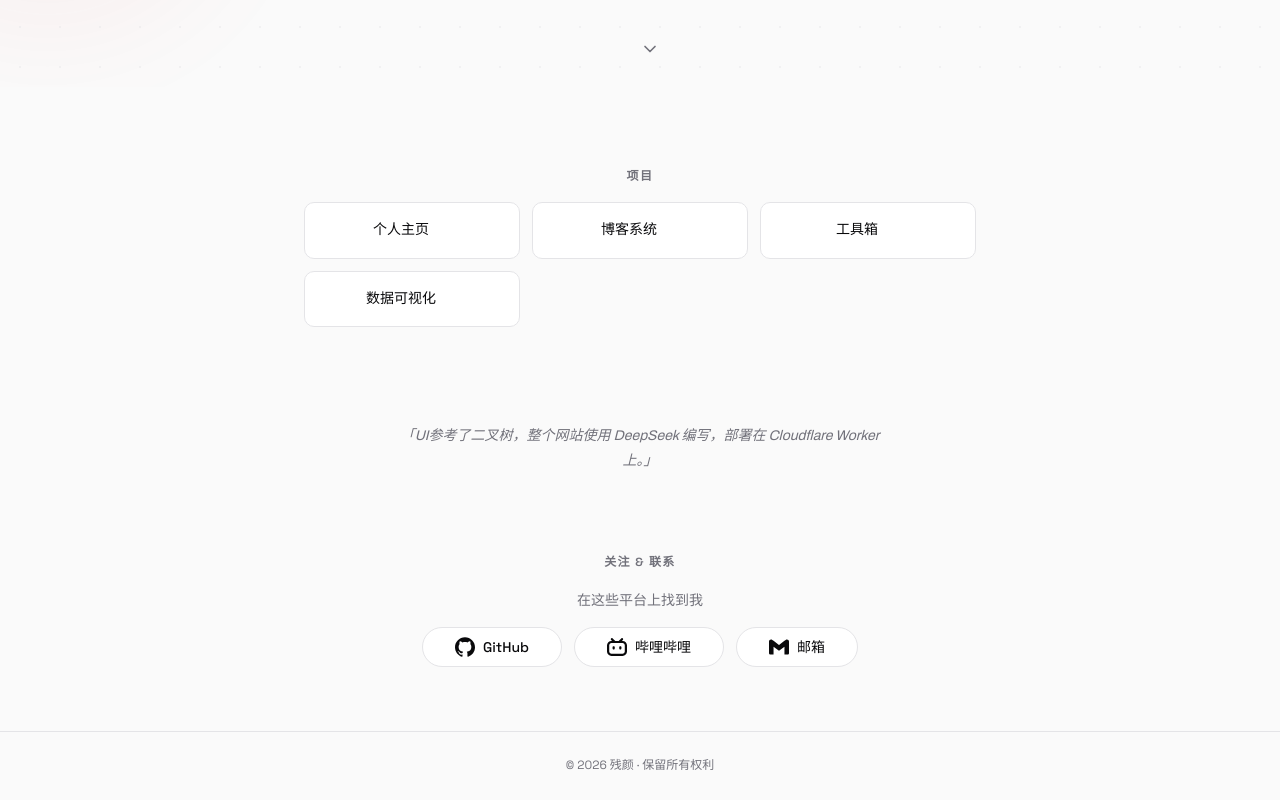
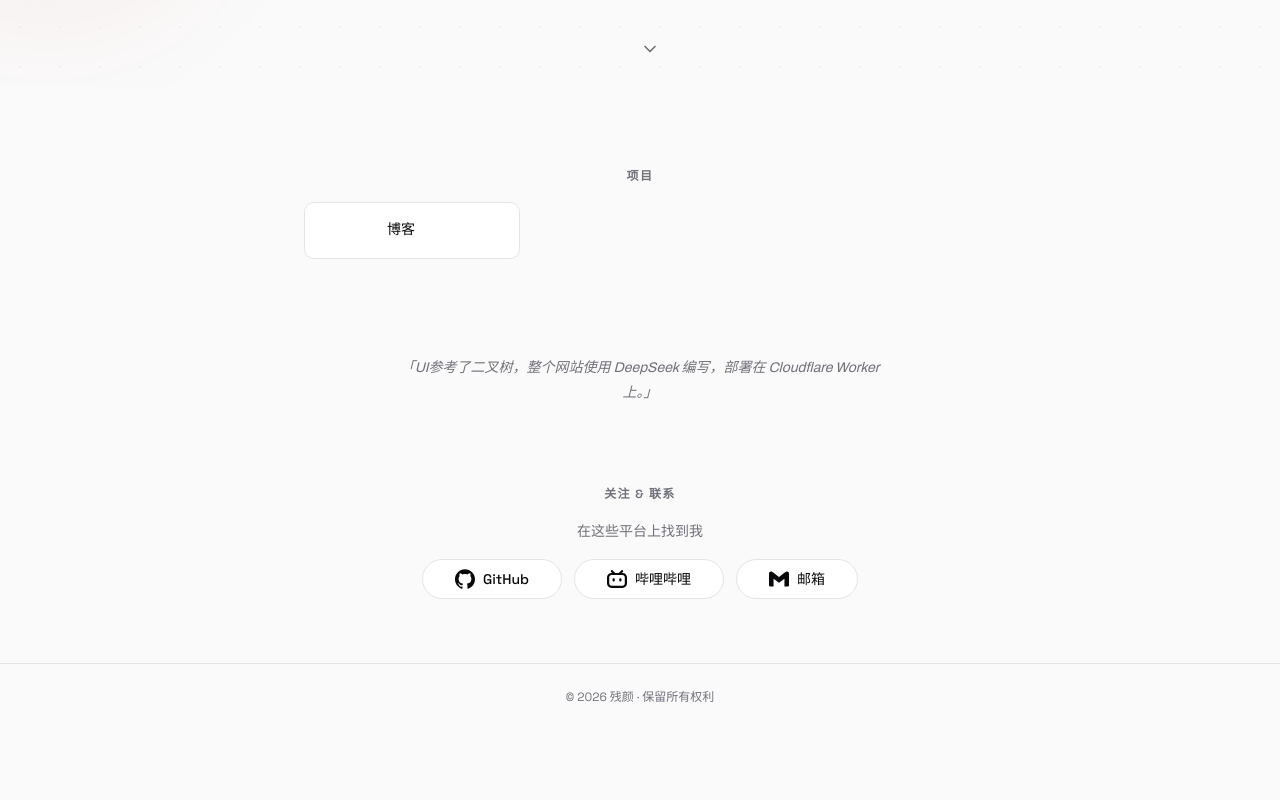
Before and after one commit to CanYanQwQ/home-page, a Vue app: page / in a window 1280 px wide. Shown: the part 713-1513 px from the top of the page. After the commit the page ends 1444 px from the top, so only its background shows below. Built offline with nearby package versions, Linux system fonts and the light colour scheme.

Commit message:
更新个人链接：GitHub / 哔哩哔哩 / 邮箱 / 博客项目

```diff
--- a/src/App.vue
+++ b/src/App.vue
@@ -119,7 +119,7 @@ import SiteFooter from './components/SiteFooter.vue'
 const navItems = [
   { label: '项目', href: '#projects' },
   { label: '联系', href: '#contact' },
-  { label: 'GitHub', href: 'https://github.com/your-username' },
+  { label: 'GitHub', href: 'https://github.com/CanYanQwQ' },
 ]
 
 // ---------- 主题 ----------
--- a/src/config.js
+++ b/src/config.js
@@ -17,7 +17,7 @@ export const siteConfig = {
   siteUrl: 'https://example.com/',
   seo: {
     // 页面描述（用于搜索引擎摘要与社交分享）
-    description: '残颜的个人主页 —— 全栈开发者，专注 Web 开发与用户体验设计。查看项目作品，关注 GitHub / 哔哩哔哩。',
+    description: '残颜的个人主页 —— 全栈开发者，专注 Web 开发与用户体验设计。查看博客文章，关注 GitHub / 哔哩哔哩。',
     // 关键词（对 SEO 影响有限，供参考）
     keywords: '残颜,个人主页,全栈开发者,Web开发,前端,Vue,个人博客',
     // 社交分享封面图：放 public/og-image.png，或改为绝对 URL
@@ -31,29 +31,26 @@ export const siteConfig = {
     {
       label: 'GitHub',
       icon: 'github',
-      url: 'https://github.com/your-username',
+      url: 'https://github.com/CanYanQwQ',
       color: '#18181B',
     },
     {
       label: '哔哩哔哩',
       icon: 'bilibili',
-      url: 'https://space.bilibili.com/your-id',
+      url: 'https://space.bilibili.com/3546714340330136',
       color: '#FB7299',
     },
     {
       label: '邮箱',
       icon: 'mail',
-      url: 'mailto:hello@example.com',
+      url: 'mailto:canyan886@gmail.com',
       color: '#D97706',
     },
   ],
 
-  // 项目（下滑展示，一行3个，名称点击跳转）
+  // 项目（下滑展示，名称点击跳转）
   projects: [
-    { name: '个人主页', url: 'https://github.com/your-username' },
-    { name: '博客系统', url: 'https://your-blog.com' },
-    { name: '工具箱', url: 'https://github.com/your-username' },
-    { name: '数据可视化', url: 'https://github.com/your-username' },
+    { name: '博客', url: 'https://blog.zhouwanx.top' },
   ],
 
   // 备案号（可选，留空则不显示）
```
